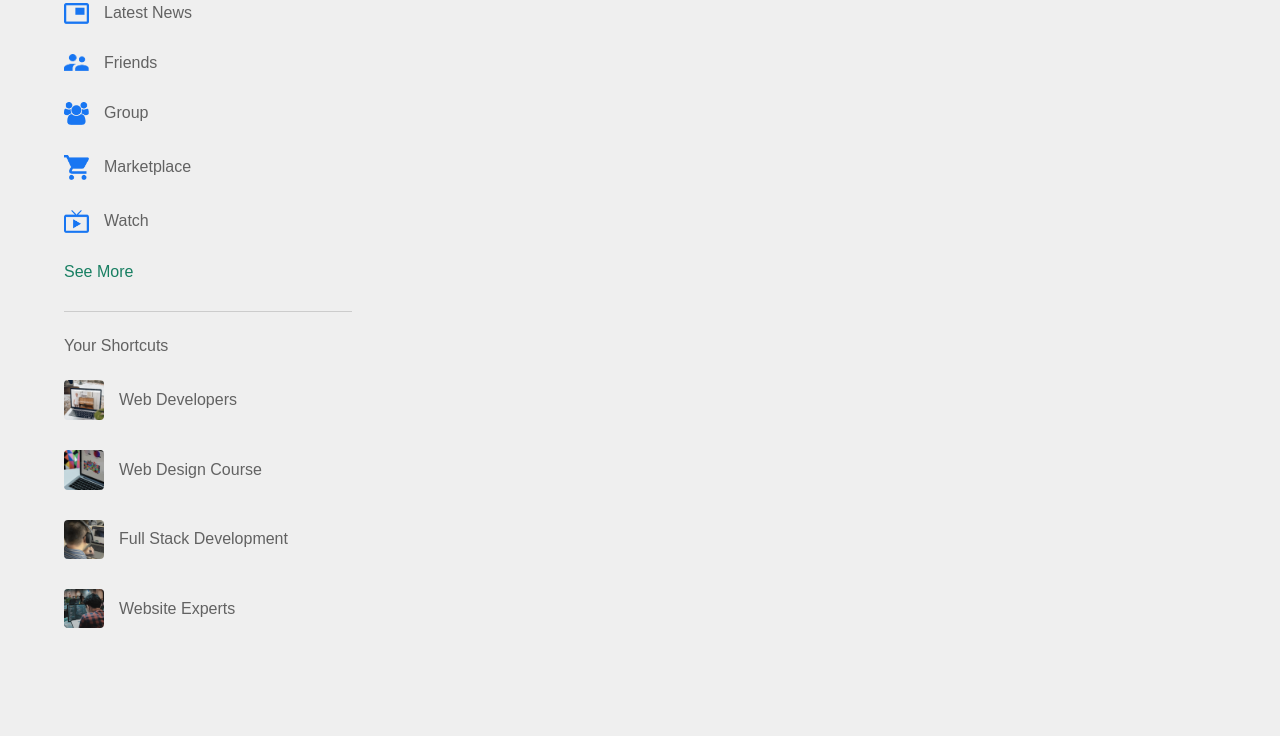
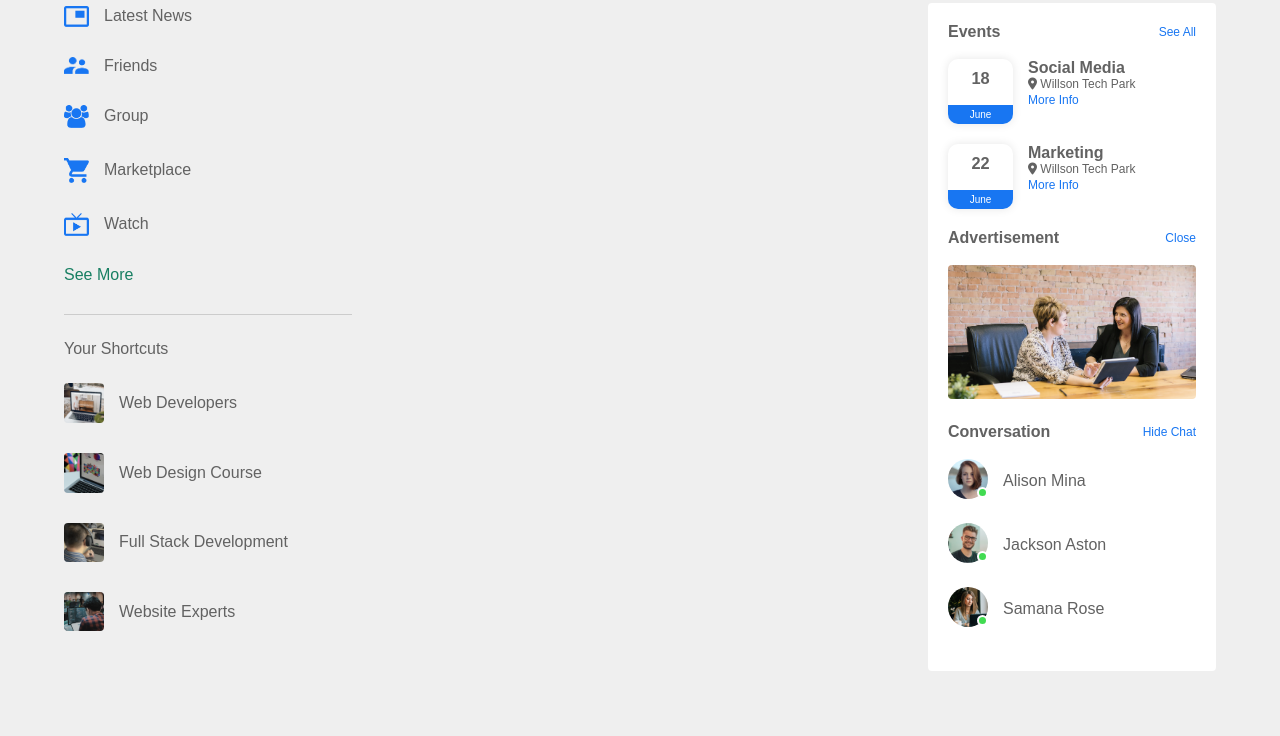
Before and after one commit to jatin-dua/socialbook, a plain HTML site: page index.html in a window 1280 px wide. Shown: the part 64-800 px from the top of the page. Drawn offline with Linux system fonts and the light colour scheme.

Commit message:
feat: Add right sidebar

```diff
--- a/index.html
+++ b/index.html
@@ -6,6 +6,7 @@
     <meta name="viewport" content="width=device-width, initial-scale=1.0">
     <title>SocialBook - A Tutorial</title>
     <link rel="stylesheet" href="style.css">
+    <script src="https://kit.fontawesome.com/242a5b4deb.js" crossorigin="anonymous"></script>
 </head>
 <body>
 
@@ -55,7 +56,65 @@
         <div class="main-content"></div>
 
         <!-- right-sidebar -->
-        <div class="right-sidebar"></div>
+        <div class="right-sidebar">
+            <div class="sidebar-title">
+                <h4>Events</h4>
+                <a href="#">See All</a>
+            </div>
+
+            <div class="event">
+                <div class="left-event">
+                    <h3>18</h3>
+                    <span>June</span>
+                </div>
+                <div class="right-event">
+                    <h4>Social Media</h4>
+                    <p><i class="fa-solid fa-location-dot"></i> Willson Tech Park</p>
+                    <a href="#">More Info</a>
+                </div>
+            </div>
+            <div class="event">
+                <div class="left-event">
+                    <h3>22</h3>
+                    <span>June</span>
+                </div>
+                <div class="right-event">
+                    <h4>Marketing</h4>
+                    <p><i class="fa-solid fa-location-dot"></i> Willson Tech Park</p>
+                    <a href="#">More Info</a>
+                </div>
+            </div>
+            <div class="sidebar-title">
+                <h4>Advertisement</h4>
+                <a href="#">Close </a>
+            </div>
+            <img src="images/advertisement.png" class="sidebar-ads" alt="">
+
+            <div class="sidebar-title">
+                <h4>Conversation</h4>
+                <a href="#">Hide Chat </a>
+            </div>
+
+            <div class="online-list">
+                <div class="online">
+                    <img src="images/member-1.png" alt="">
+                </div>
+                <p>Alison Mina</p>
+            </div>
+            <div class="online-list">
+                <div class="online">
+                    <img src="images/member-2.png" alt="">
+                </div>
+                <p>Jackson Aston</p>
+            </div>
+            <div class="online-list">
+                <div class="online">
+                    <img src="images/member-3.png" alt="">
+                </div>
+                <p>Samana Rose</p>
+            </div>
+
+        </div>
     </div>
 
 </body>
--- a/style.css
+++ b/style.css
@@ -2,6 +2,7 @@
     margin: 0;
     padding: 0;
     font-family: 'poppins', sans-serif;
+    box-sizing: border-box;
 }
 
 body {
@@ -48,6 +49,7 @@ nav {
 .nav-user-icon {
     margin-left: 30px;
 }
+
 .search-box {
     background: #efefef;
     width: 350px;
@@ -103,6 +105,10 @@ nav {
     position: sticky;
     top: 70px;
     align-self: flex-start;
+    background: #fff;
+    padding: 20px;
+    border-radius: 4px;
+    color: #626262;
 }
 
 .main-content {
@@ -142,3 +148,89 @@ nav {
     color: #626262;
     font-weight: 500;
 }
+
+.sidebar-title {
+    display: flex;
+    align-items: center;
+    justify-content: space-between;
+    margin-bottom: 18px;
+}
+
+.right-sidebar h4 {
+    font-weight: 600;
+    font-size: 16px;
+}
+
+.sidebar-title a {
+    text-decoration: none;
+    color: #1876f2;
+    font-size: 12px;
+}
+
+.event {
+    display: flex;
+    font-size: 14px;
+    margin-bottom: 20px;
+}
+
+.left-event {
+    border-radius: 10px;
+    height: 65px;
+    width: 65px;
+    margin-right: 15px;
+    padding-top: 10px;
+    text-align: center;
+    position: relative;
+    overflow: hidden;
+    box-shadow: 0 0 10px rgba(0, 0, 0, 0.1);
+}
+
+.event p {
+    font-size: 12px;
+}
+
+.event a {
+    font-size: 12px;
+    text-decoration: none;
+    color: #1876f2;
+}
+
+.left-event span {
+    position: absolute;
+    bottom: 0;
+    left: 0;
+    width: 100%;
+    background: #1876f2;
+    color: #fff;
+    font-size: 10px;
+    padding: 4px 0;
+}
+
+.sidebar-ads {
+    width: 100%;
+    margin-bottom: 20px;
+    border-radius: 4px;
+}
+
+.online-list {
+    display: flex;
+    align-items: center;
+    justify-content: flex-start;
+    margin-bottom: 20px;
+}
+
+.online-list .online img {
+    width: 40px;
+    border-radius: 50%;
+}
+
+.online-list .online {
+    width: 40px;
+    border-radius: 50%;
+    margin-right: 15px;
+}
+
+.online-list .online::after {
+    top: unset;
+    bottom: 5px;
+}
```
